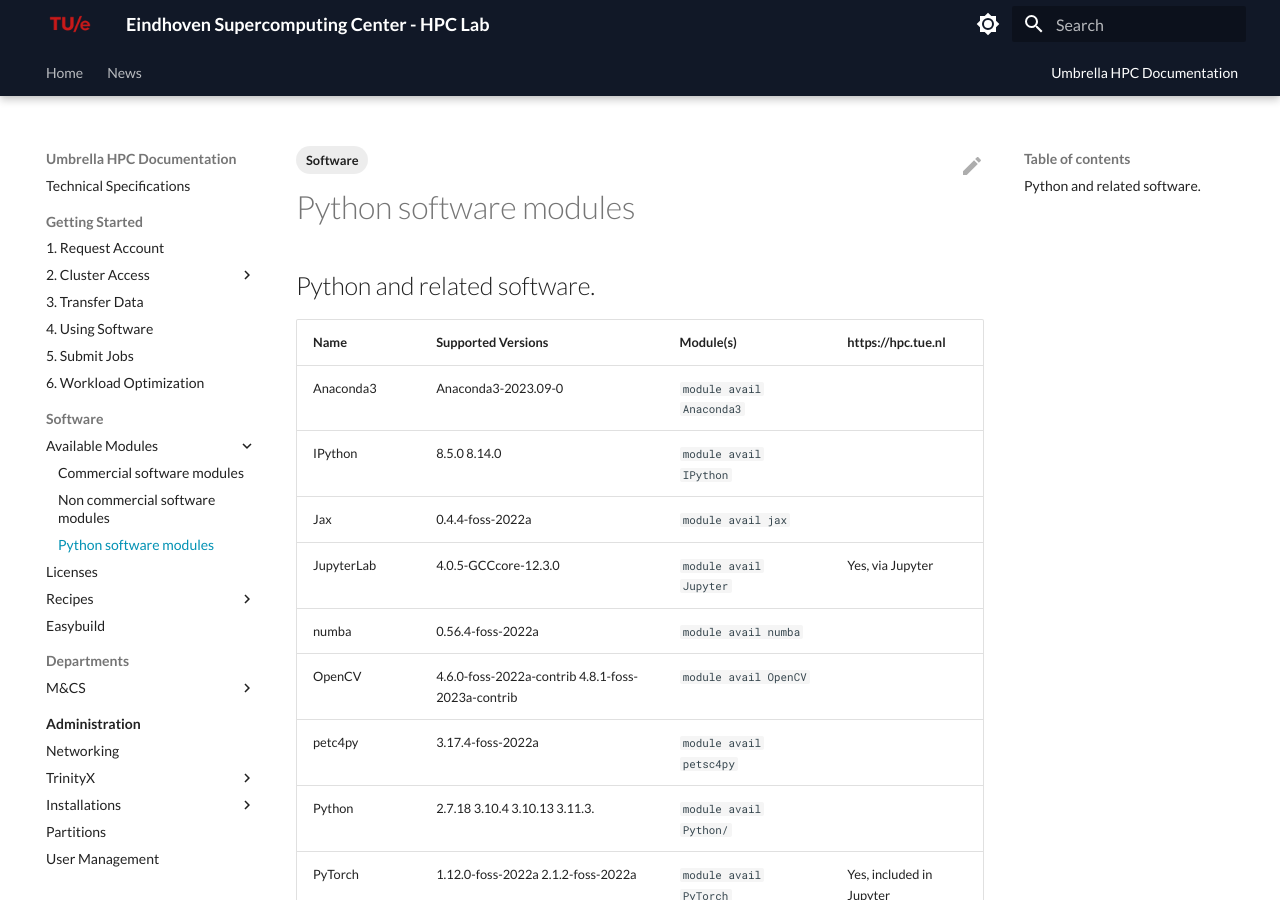
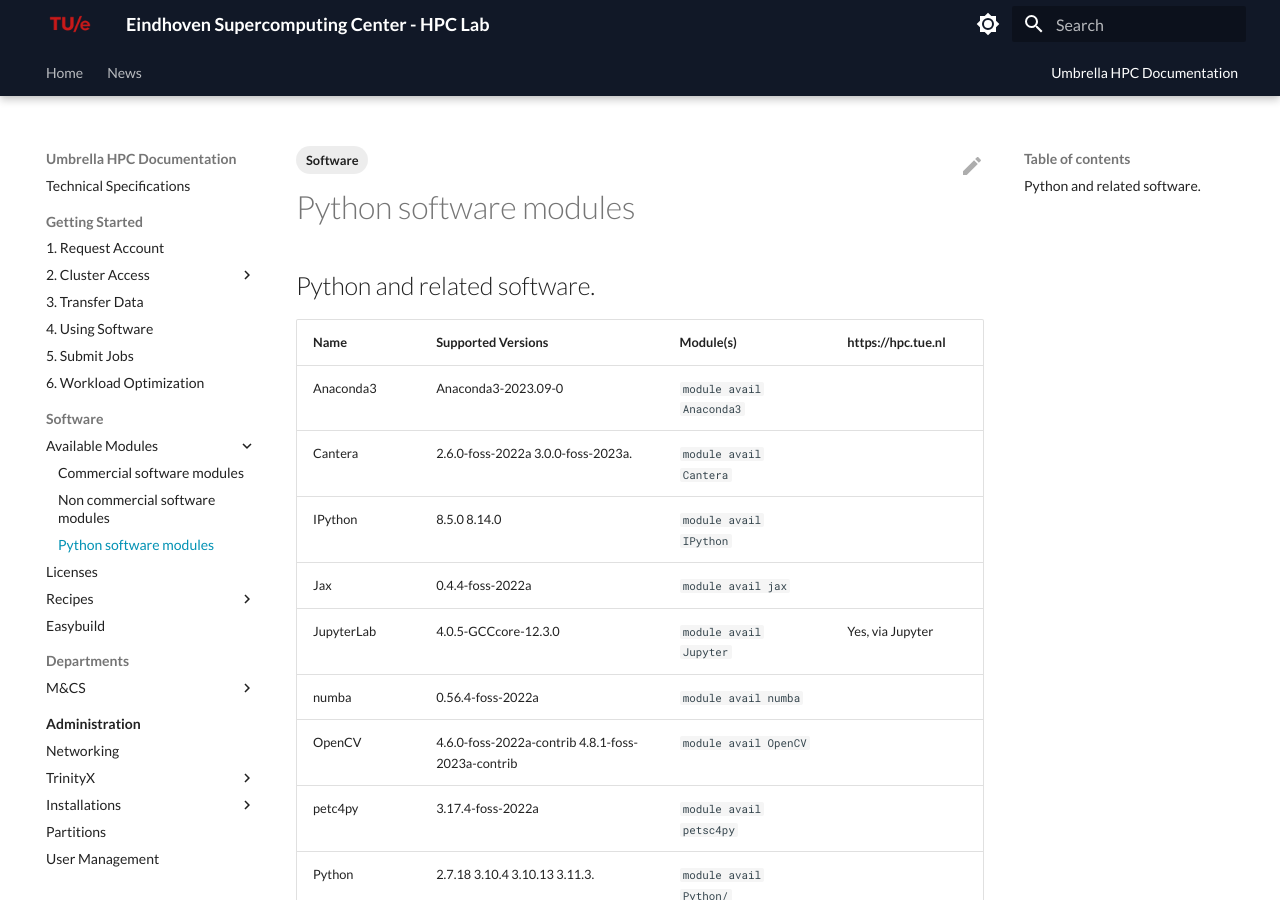
Before and after one commit to gferhpc/supercomputing.tue.nl, an MkDocs documentation site: the page built from pages/documentation/software/modules/python.md, in a window 1280 px wide and 900 px high. Built offline with MkDocs 1.6.1 and Material for MkDocs 9.7.7, drawn with Linux system fonts in a browser that asks for light colours.

Commit message:
Update python.md

```diff
--- a/pages/documentation/software/modules/python.md
+++ b/pages/documentation/software/modules/python.md
@@ -8,6 +8,7 @@
 | Name           | Supported Versions                   | Module(s)                | https://hpc.tue.nl |
 | -------------- | ------------------------------------ | ------------------------ | ------------------ |
 | Anaconda3      | Anaconda3-2023.09-0                  | `module avail Anaconda3` | |
+| Cantera        | 2.6.0-foss-2022a 3.0.0-foss-2023a.   | `module avail Cantera`   | |
 | IPython        | 8.5.0 8.14.0                         | `module avail IPython`   | |
 | Jax            | 0.4.4-foss-2022a                     | `module avail jax`   | |
 | JupyterLab     | 4.0.5-GCCcore-12.3.0                 | `module avail Jupyter`   | Yes, via Jupyter |
```
